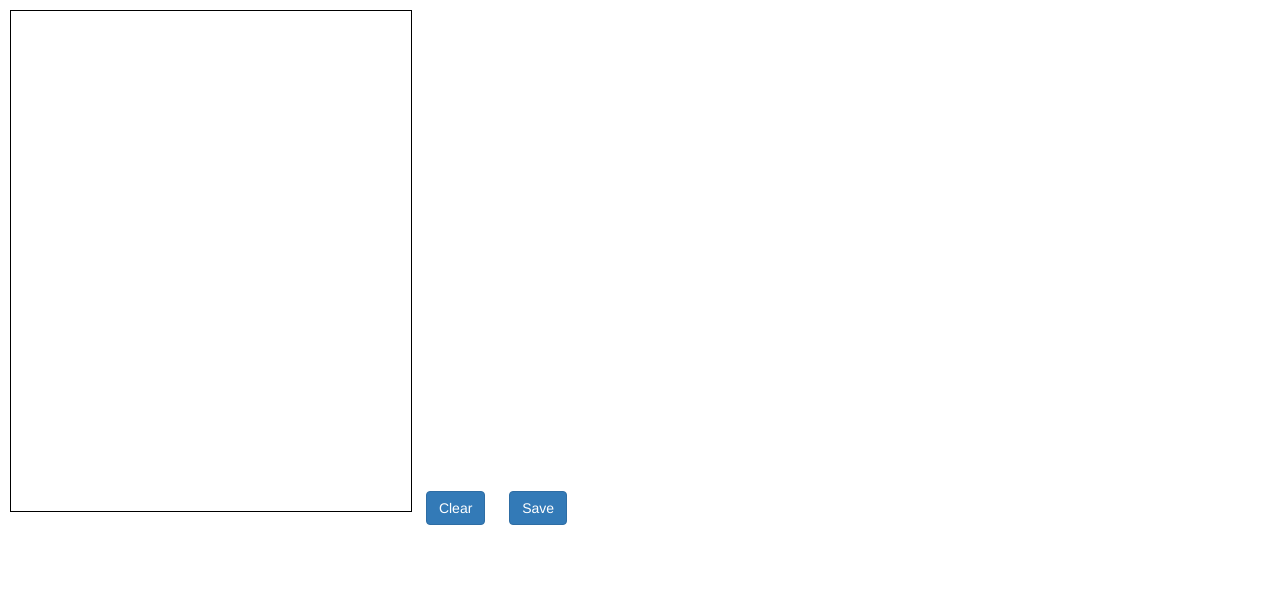
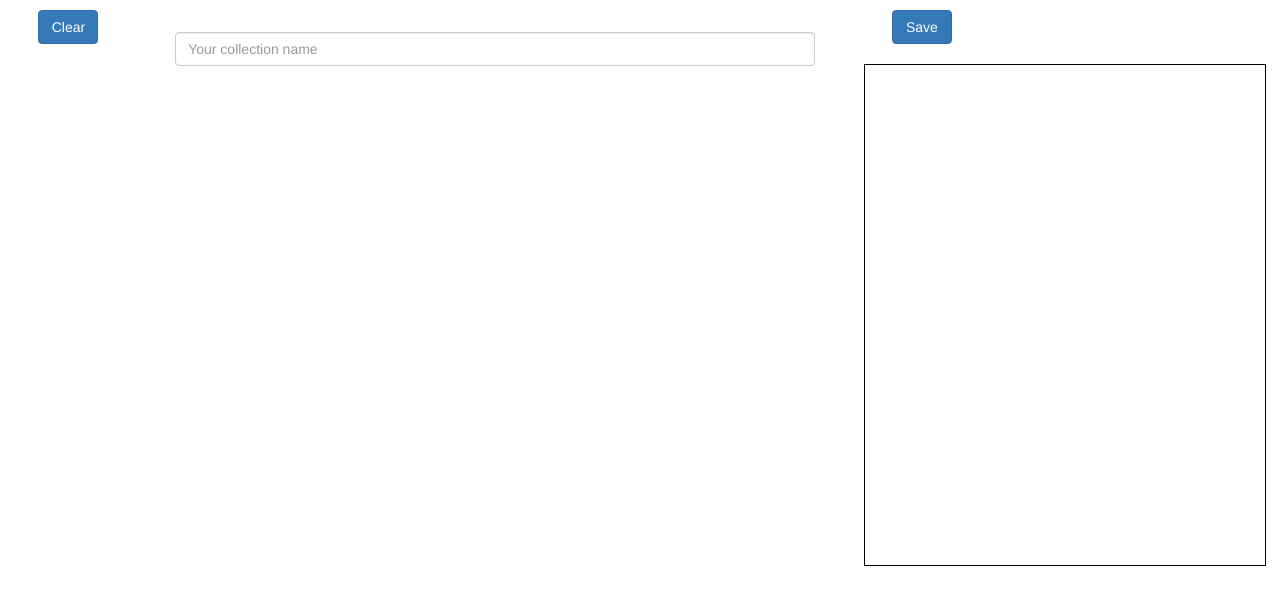
Before and after one commit to khalsa13/Cross-Notes, a browser extension: page background.html in a window 1280 px wide. Drawn offline with nearby package versions, Linux system fonts and the light colour scheme.

Commit message:
ui changes

```diff
--- a/background.html
+++ b/background.html
@@ -14,11 +14,27 @@
     <link rel="stylesheet" href="style.css" />
   </head>
   <body>
+    <div id="baseRow">
+      <button type="button" class="row btn btn-primary clear" id="Clear">
+        Clear
+      </button>
+
+      <div class="row collection">
+        <input
+          type="text"
+          class="form-control"
+          id="collection"
+          placeholder="Your collection name"
+          onblur="getVal()"
+        />
+      </div>
+      <button type="button" class="row btn btn-primary save" id="Save">
+        Save
+      </button>
+    </div>
+
     <canvas class="sheet" id="sheet" width="400" height="500"></canvas>
 
     <script language="javascript" src="main.js"></script>
-
-    <button type="button" class="btn btn-primary" id="Clear">Clear</button>
-    <button type="button" class="btn btn-primary" id="Save">Save</button>
   </body>
 </html>
--- a/main.js
+++ b/main.js
@@ -133,3 +133,8 @@ document.addEventListener("DOMContentLoaded", function () {
     saveDrawing();
   });
 });
+
+function getVal() {
+  const val = document.querySelector("input").value;
+  console.log(val);
+}
--- a/style.css
+++ b/style.css
@@ -1,6 +1,7 @@
 .btn {
   display: inline-block;
   margin: 10px;
+  max-width: 60px;
 }
 
 .sheet {
@@ -9,3 +10,18 @@
   touch-action: none;
   border: 1px solid black;
 }
+
+#baseRow {
+  width: 100%;
+}
+.collection {
+  margin-top: 2.5%;
+}
+.row {
+  text-align: center;
+  float: left;
+  position: relative;
+  width: 50%;
+  margin-left: 3%;
+  margin-right: 3%;
+}
```
